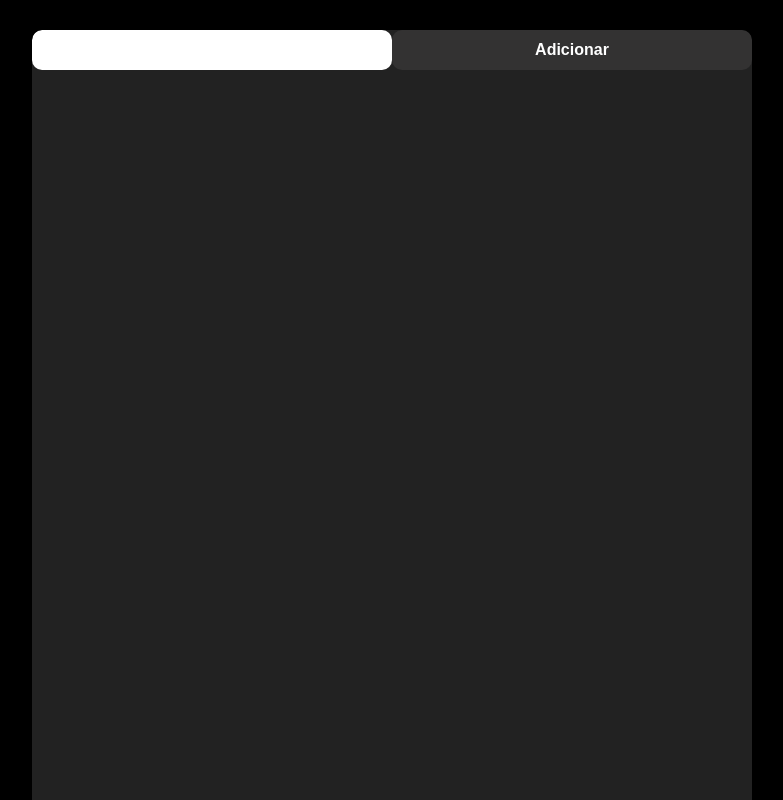
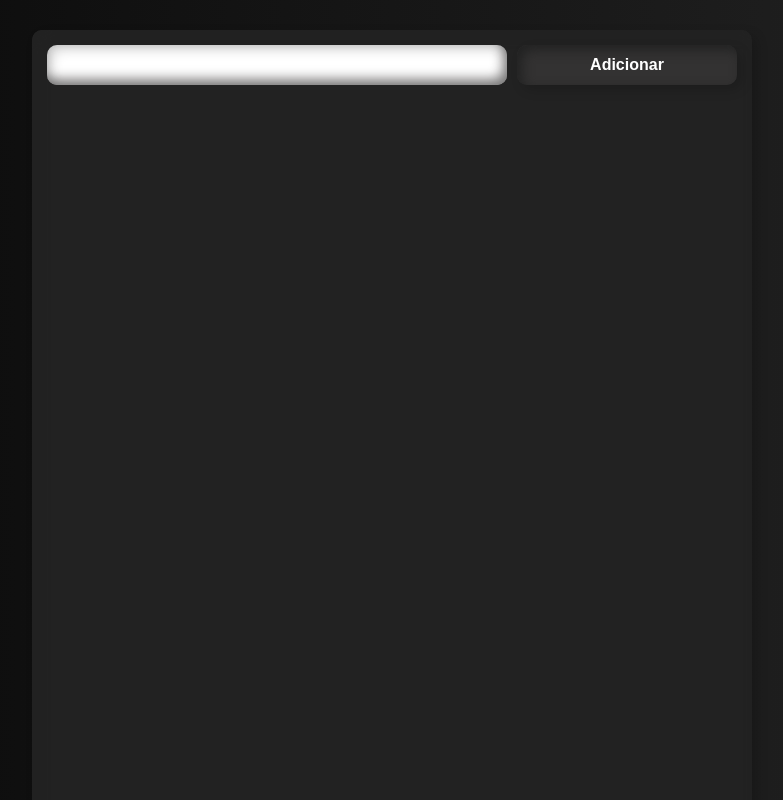
Before and after one commit to brunofelixf/Lista_de_Tarefas, a React (Create React App) app: page / in a window 1280 px wide. Shown: the top 800 px of the page, without its empty margins (248-1031 px from the left). Built offline with nearby package versions, Linux system fonts and the light colour scheme.

Commit message:
Estilização do botão de input

```diff
--- a/src/App.css
+++ b/src/App.css
@@ -7,7 +7,13 @@
   margin: 30px auto;
   overflow: auto;
   background-color: #222;
+  box-shadow: inset 5px 5px 12px #222, 5px 5px 12px rgba(0, 0, 0, 0.16);
 }
 .addContainer {
   display: flex;
+  margin: 15px 15px;
 }
+.btnContainer {
+  margin-left: 10px;
+  flex: 1;
+}
--- a/src/App.jsx
+++ b/src/App.jsx
@@ -12,7 +12,9 @@ function App() {
       <div className="container">
         <div className="addContainer">
           <Input></Input>
-          <Button>Adicionar</Button>
+          <div className="btnContainer">
+            <Button>Adicionar</Button>
+          </div>
         </div>
         <tarefas></tarefas>
       </div>
--- a/src/components/Button.css
+++ b/src/components/Button.css
@@ -10,6 +10,8 @@ button {
   color: white;
   cursor: pointer;
   transition: all 0.5s ease;
+  flex: 1;
+  box-shadow: inset 5px 5px 12px #222, 5px 5px 12px rgba(0, 0, 0, 0.16);
 }
 
 button:hover {
--- a/src/components/Input.css
+++ b/src/components/Input.css
@@ -5,4 +5,6 @@ input {
   font-size: 16px;
   border: none;
   border-radius: 10px;
+  flex: 2;
+  box-shadow: inset -4px -6px 12px #1a191991, inset 5px 5px 12px rgb(0 0 0 /16%);
 }
--- a/src/index.css
+++ b/src/index.css
@@ -11,7 +11,7 @@ body {
     sans-serif;
   -webkit-font-smoothing: antialiased;
   -moz-osx-font-smoothing: grayscale;
-  background-color: black;
+  background: linear-gradient(to right, #0a0a0a, #222);
 }
 
 code {
```
